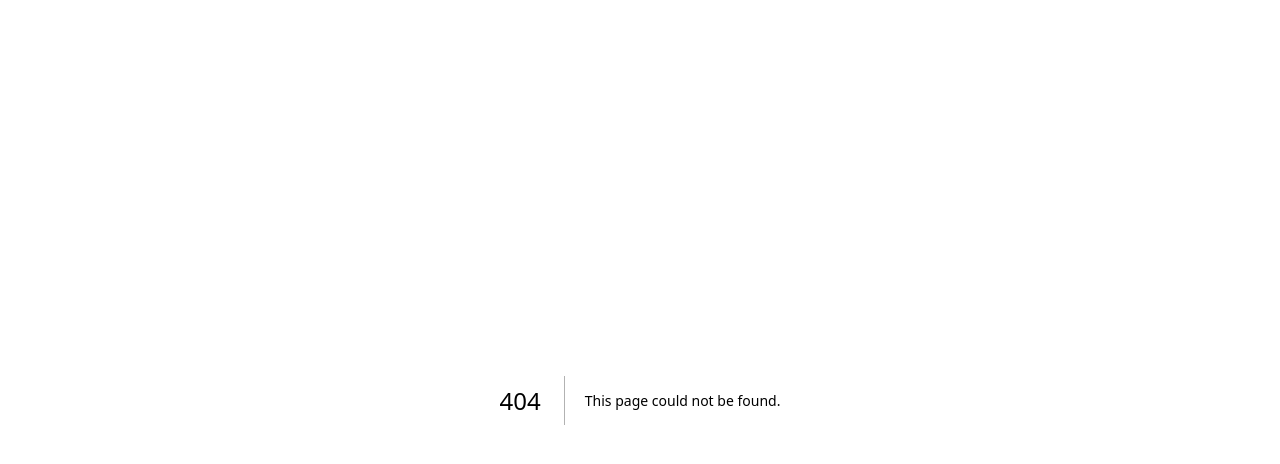
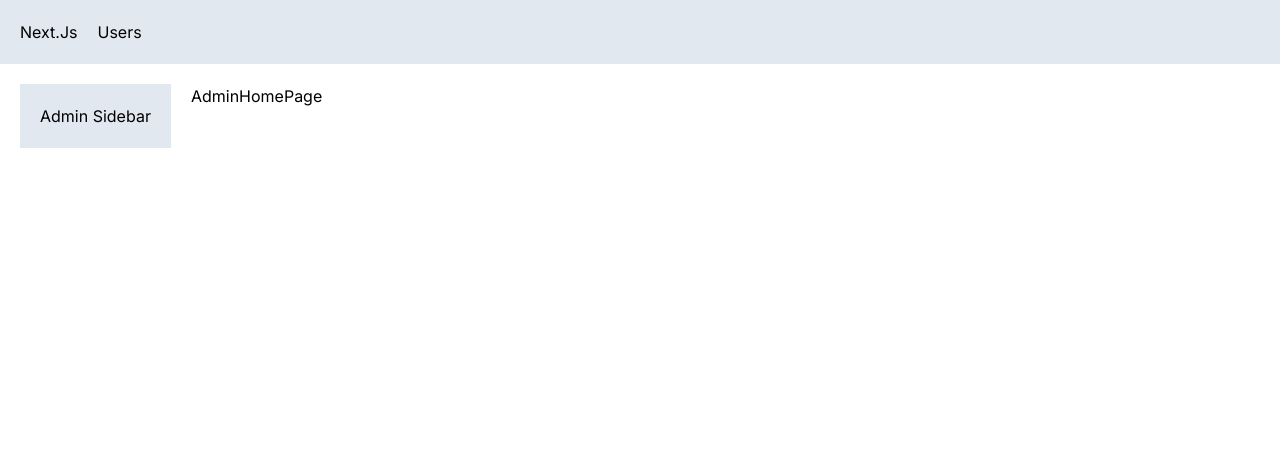
Before and after one commit to Rohithkannan24/nextapp, a Next.js app: page /admin in a window 1280 px wide. Before the commit this address had no page. Shown: the top 464 px of the page. Built offline with nearby package versions, Linux system fonts and the light colour scheme.

Commit message:
sort and Layout

```diff
--- /dev/null
+++ b/app/NavBar.tsx
@@ -0,0 +1,15 @@
+import Link from "next/link";
+import React from "react";
+
+const NavBar = () => {
+  return (
+    <div className="flex bg-slate-200 p-5">
+      <Link href="/" className="mr-5">
+        Next.Js
+      </Link>
+      <Link href="/users">Users</Link>
+    </div>
+  );
+};
+
+export default NavBar;
--- /dev/null
+++ b/app/Products/[[...slug]]/page.tsx
@@ -0,0 +1,18 @@
+import React from "react";
+
+interface Props {
+  params: Promise<{ slug: string[] }>;
+  searchParams: Promise<{ sortOrder: string }>;
+}
+
+const ProductPage = async ({ params, searchParams }: Props) => {
+  const { slug } = await params;
+  const { sortOrder } = await searchParams;
+  return (
+    <div>
+      ProductPage {slug} {sortOrder}
+    </div>
+  );
+};
+
+export default ProductPage;
--- /dev/null
+++ b/app/admin/layout.tsx
@@ -0,0 +1,16 @@
+import React, { ReactNode } from 'react'
+
+interface Props{
+    children:ReactNode;
+}
+
+const AdminLayout = ({children}:Props) => {
+  return (
+    <div className='flex'>
+        <aside className='bg-slate-200 p-5 mr-5'>Admin Sidebar</aside>
+        <div>{children}</div>
+    </div>
+  )
+}
+
+export default AdminLayout
--- /dev/null
+++ b/app/admin/page.tsx
@@ -0,0 +1,9 @@
+import React from 'react'
+
+const AdminHomePage = () => {
+  return (
+    <div>AdminHomePage</div>
+  )
+}
+
+export default AdminHomePage
--- a/app/globals.css
+++ b/app/globals.css
@@ -16,5 +16,10 @@
 
 body {
   color: rgb(var(--foreground-rgb));
+}
 
+@layer base{
+  h1{
+    @apply font-extrabold text-2xl mb-3;
+  }
 }
--- a/app/layout.tsx
+++ b/app/layout.tsx
@@ -1,6 +1,7 @@
 import './globals.css'
 import type { Metadata } from 'next'
 import { Inter } from 'next/font/google'
+import NavBar from './NavBar'
 
 const inter = Inter({ subsets: ['latin'] })
 
@@ -15,8 +16,10 @@ export default function RootLayout({
   children: React.ReactNode
 }) {
   return (
-    <html lang="en">
-      <body className={inter.className}>{children}</body>
+    <html lang="en" data-theme='winter'>
+      <body className={inter.className}>
+        <NavBar/>
+        <main className='p-5'>{children}</main></body>
     </html>
   )
 }
--- /dev/null
+++ b/app/types/fast-sort.d.ts
@@ -0,0 +1 @@
+declare module 'fast-sort';
--- a/app/users/UserTable.tsx
+++ b/app/users/UserTable.tsx
@@ -1,4 +1,6 @@
-import React from 'react'
+import Link from "next/link";
+import React from "react";
+import sort from 'fast-sort';
 
 interface user {
   id: number;
@@ -6,29 +8,42 @@ interface user {
   email: string;
 }
 
-const UserTable = async () => {
+interface Props{
+    sortOrder:string
+}
+
+const UserTable = async ({sortOrder}:Props) => {
   const res = await fetch("https://jsonplaceholder.typicode.com/users", {
-    next: { revalidate: 20 },
+    next: { revalidate: 10 },
   });
   const users: user[] = await res.json();
+
+  const sortedUsers = sort(users).asc((u: user) =>
+  sortOrder === 'email' ? u.email : u.name
+);
+
   return (
     <table className="table table-bordered">
       <thead>
         <tr>
-            <th>Name</th>
-            <th>Email</th>
+          <th>
+            <Link href="/users?sortOrder=name">Name</Link>
+          </th>
+          <th>
+            <Link href="/users?sortOrder=email">Email</Link>
+          </th>
         </tr>
       </thead>
       <tbody>
-          {users.map((user) => (
-            <tr key={user.id}>
-              <td>{user.name}</td>
-              <td>{user.email}</td>
+        {sortedUsers.map((u:user) => (
+          <tr key={u.id}>
+            <td>{u.name}</td>
+            <td>{u.email}</td>
           </tr>
         ))}
       </tbody>
     </table>
-  )
-}
+  );
+};
 
-export default UserTable
+export default UserTable;
--- a/app/users/page.tsx
+++ b/app/users/page.tsx
@@ -1,11 +1,15 @@
 import React from "react";
 import UserTable from "./UserTable";
 
-const UserPages = async () => {
+interface Props{
+  searchParams:{sortOrder:string}
+}
+
+const UserPages = async ({searchParams:{sortOrder}}:Props) => {
   return (
     <>
       <h1>Users</h1>
-      <UserTable />
+      <UserTable sortOrder={sortOrder}/>
     </>
   );
 };
--- a/postcss.config.js
+++ b/postcss.config.js
@@ -1,7 +1,7 @@
 module.exports = {
-  // plugins: {
-  //   tailwindcss: {},
+  //  tailwindcss: {},
   //   autoprefixer: {},
-  // },
+//  '@tailwindcss/postcss': {},
+//     autoprefixer: {},
   plugins: ['tailwindcss', 'autoprefixer'],
 }
--- a/tailwind.config.ts
+++ b/tailwind.config.ts
@@ -12,5 +12,8 @@ const config: Config = {
     },
   },
   plugins: [require("daisyui")],
+   daisyui: {
+    themes: ["winter", "dark"],
+  },
 }
 export default config
```
Also changed, not shown: package.json (+6 -5 lines), 1 other file (tests, documents, lock files or other folders). Lines whose indentation alone changed are shown as unchanged.
